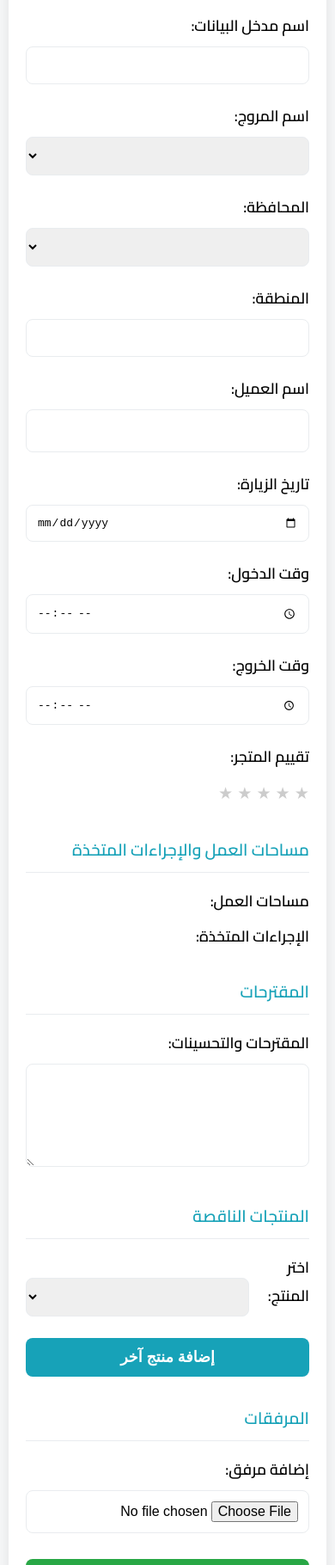
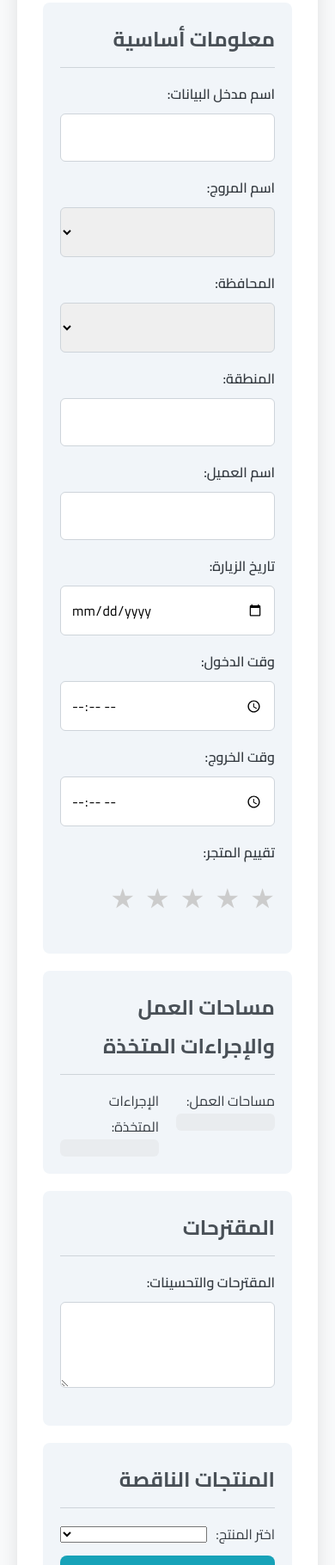
Before and after one commit to SaeedThawan/Promotion_2, a plain HTML site: page index.html in a window 390 px wide. Shown: the part 180-2000 px from the top of the page at 86% size. Drawn offline with Linux system fonts and the light colour scheme; no server answers.

Commit message:
Update style.css

```diff
--- a/style.css
+++ b/style.css
@@ -7,7 +7,7 @@
     --error-color: #dc3545;
     --bg-color: #f8f9fa;
     --card-bg-color: #ffffff;
-    --text-color: #343a0;
+    --text-color: #343a40;
     --border-color: #e9ecef;
 }
 
@@ -20,6 +20,7 @@ body {
     padding: 20px;
     color: var(--text-color);
 }
+
 .container {
     max-width: 900px;
     margin: 20px auto;
@@ -28,127 +29,132 @@ body {
     border-radius: 12px;
     box-shadow: 0 4px 20px rgba(0, 0, 0, 0.1);
 }
+
 .form-title {
     color: var(--primary-color);
     text-align: center;
-    border-bottom: 2px solid var(--border-color);
-    padding-bottom: 15px;
-    margin-top: 0;
-    font-weight: 700;
-}
-h2 {
-    color: var(--secondary-color);
-    border-bottom: 1px solid var(--border-color);
-    padding-bottom: 8px;
-    margin-top: 30px;
-    font-weight: 600;
-}
-.form-group {
+    border-bottom: 2px solid var(--primary-color);
+    padding-bottom: 10px;
     margin-bottom: 20px;
 }
-label {
+
+.section {
+    background: #f1f5f9;
+    padding: 20px;
+    border-radius: 8px;
+    margin-bottom: 20px;
+}
+
+.section h2 {
+    color: #495057;
+    margin-top: 0;
+    border-bottom: 1px solid #ced4da;
+    padding-bottom: 10px;
+    margin-bottom: 15px;
+}
+
+.form-group {
+    margin-bottom: 15px;
+}
+
+.form-group label {
     display: block;
     margin-bottom: 8px;
     font-weight: 600;
-    font-size: 1.1em;
-    color: var(--text-color);
 }
-input[type="text"],
-input[type="date"],
-input[type="time"],
-select,
-textarea,
-input[type="file"] {
+
+.form-group input,
+.form-group select,
+.form-group textarea {
     width: 100%;
     padding: 12px;
-    border: 1px solid var(--border-color);
-    border-radius: 8px;
+    border: 1px solid #ced4da;
+    border-radius: 6px;
     box-sizing: border-box;
     font-size: 1em;
-    transition: border-color 0.3s, box-shadow 0.3s;
+    font-family: 'Cairo', sans-serif;
 }
-input[type="text"]:focus,
-input[type="date"]:focus,
-input[type="time"]:focus,
-select:focus,
-textarea:focus,
-input[type="file"]:focus {
+
+.form-group input:focus,
+.form-group select:focus,
+.form-group textarea:focus {
     border-color: var(--primary-color);
-    box-shadow: 0 0 5px rgba(0, 123, 255, 0.25);
+    box-shadow: 0 0 0 0.2rem rgba(0, 123, 255, 0.25);
     outline: none;
 }
-textarea {
+
+.form-group textarea {
     resize: vertical;
-    min-height: 120px;
+    height: 100px;
 }
 
-/* تنسيق خاص لقسم البحث عن العميل */
-.customer-search-container {
-    position: relative;
-    width: 100%;
+.details-box {
+    background-color: #e9ecef;
+    padding: 10px;
+    border-radius: 6px;
+    margin-top: 5px;
+    display: none;
 }
-#customerNameInput {
-    padding: 12px 40px 12px 12px; /* مساحة أكبر للزر */
-    font-size: 1.1em;
-    height: 50px; /* ارتفاع أكبر للحقل */
+
+.two-columns {
+    display: flex;
+    justify-content: space-between;
+    gap: 20px;
 }
-.search-icon {
-    position: absolute;
-    left: 15px;
-    top: 50%;
-    transform: translateY(-50%);
-    color: var(--secondary-color);
-    pointer-events: none; /* لمنع التأثير على تفاعل الحقل */
+
+.column {
+    flex: 1;
 }
-/* تحسين مظهر قائمة الاقتراحات */
-datalist {
-    position: absolute;
-    background-color: white;
-    border: 1px solid var(--border-color);
-    border-radius: 0 0 8px 8px;
-    max-height: 200px;
-    overflow-y: auto;
-    width: 100%;
-    z-index: 1000;
+
+.checkbox-group {
+    display: flex;
+    flex-direction: column;
+    gap: 10px;
+    padding: 10px;
+    background: #e9ecef;
+    border-radius: 6px;
 }
-datalist option {
-    padding: 10px;
+
+.checkbox-group label {
+    font-weight: 400;
+    margin-bottom: 0;
+}
+
+.checkbox-group input[type="checkbox"] {
+    width: auto;
+    margin-left: 10px;
+}
+
+.star-rating {
+    font-size: 2em;
+    color: #ccc;
     cursor: pointer;
 }
-datalist option:hover {
-    background-color: #f0f0f0;
+
+.star-rating .star {
+    margin-left: 5px;
 }
 
-
-.customer-details {
-    padding: 10px 15px;
-    background-color: #e9f5ff;
-    border: 1px solid #cce5ff;
-    border-radius: 8px;
-    margin-top: 10px;
-    color: #004085;
-    font-size: 0.9em;
-    display: none;
-}
-.star-rating {
-    display: flex;
-    justify-content: flex-end;
-    direction: ltr;
-    gap: 5px;
-    font-size: 1.5em;
-    color: #ccc;
-}
-.star-rating i {
-    cursor: pointer;
-    transition: color 0.2s;
-}
-.star-rating i.fas {
+.star-rating .star.active {
     color: #ffc107;
 }
-.add-button, .submit-button {
+
+.missing-product-item {
+    display: flex;
+    align-items: center;
+    gap: 10px;
+    margin-bottom: 10px;
+}
+
+.missing-product-item select {
+    flex-grow: 1;
+}
+
+button {
+    display: block;
     width: 100%;
-    padding: 12px 25px;
-    color: #fff;
+    padding: 15px;
+    color: white;
     border: none;
     border-radius: 8px;
     cursor: pointer;
@@ -157,20 +163,25 @@ datalist option:hover {
     transition: background-color 0.3s, transform 0.2s;
     margin-top: 10px;
 }
+
 .add-button {
     background-color: var(--secondary-color);
 }
+
 .add-button:hover {
     background-color: #138496;
     transform: translateY(-2px);
 }
+
 .submit-button {
     background-color: var(--success-color);
 }
+
 .submit-button:hover {
     background-color: #218838;
     transform: translateY(-2px);
 }
+
 .remove-product-btn {
     background-color: var(--error-color);
     color: white;
@@ -183,43 +194,31 @@ datalist option:hover {
     margin-right: 10px;
     padding: 0;
 }
+
 .remove-product-btn:hover {
     background-color: #c82333;
     transform: translateY(-1px);
 }
-.missing-product-item {
-    display: flex;
-    align-items: flex-end;
-    gap: 10px;
-    margin-bottom: 15px;
-}
-.missing-product-item select {
-    flex-grow: 1;
+
+#statusMessage {
+    margin-top: 20px;
+    padding: 10px;
+    text-align: center;
+    border-radius: 6px;
+    font-weight: 600;
 }
 
-/* تصميم متجاوب للهواتف */
-@media (max-width: 768px) {
-    body {
-        padding: 10px;
-    }
-    .container {
-        padding: 20px;
-        margin: 10px auto;
-    }
-    .form-title {
-        font-size: 1.5em;
-    }
-    h2 {
-        font-size: 1.2em;
-    }
-    .star-rating {
-        font-size: 1.2em;
-    }
-    #customerNameInput {
-        padding: 12px;
-        font-size: 1em;
-    }
-    .search-icon {
-        left: 10px;
-    }
+#statusMessage.loading {
+    background-color: #e2f2f7;
+    color: var(--secondary-color);
 }
+
+#statusMessage.success {
+    background-color: #d4edda;
+    color: var(--success-color);
+}
+
+#statusMessage.error {
+    background-color: #f8d7da;
+    color: var(--error-color);
+}
```
